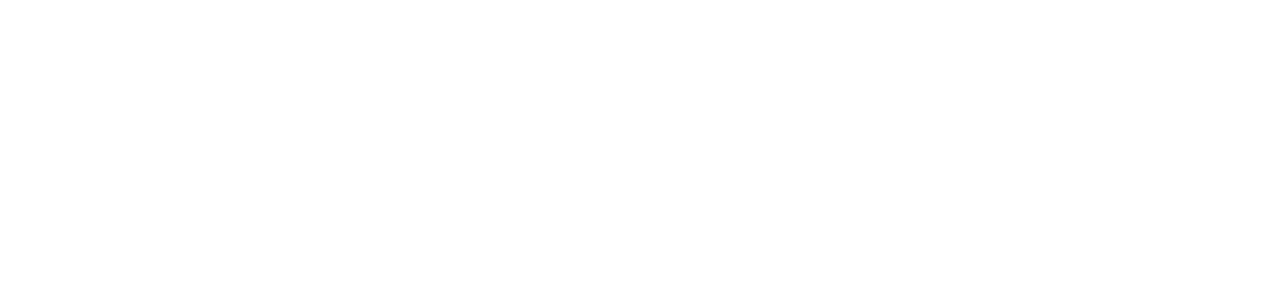
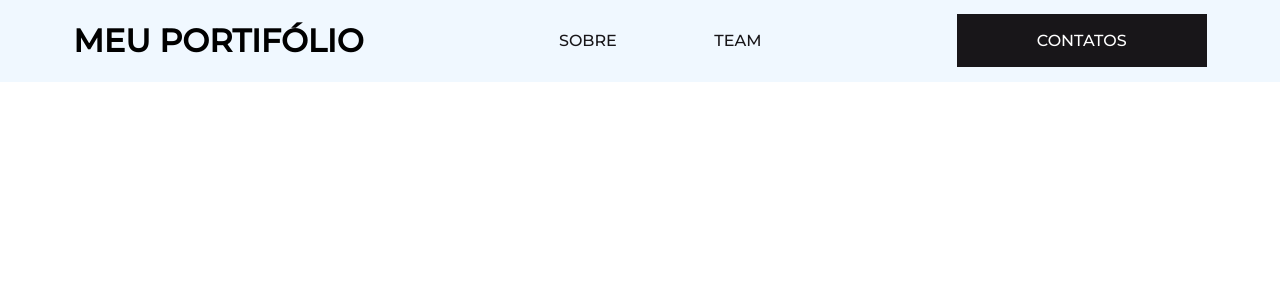
Before and after one commit to DanielDeJesusAraujo/my-portif-lio, a React (Create React App) app in the folder my_portifolio/: page /home in a window 1280 px wide. Before the commit this address had no page. Shown: the top 300 px of the page. Built offline with nearby package versions, Linux system fonts and the light colour scheme.

Commit message:
styling header component

```diff
--- a/my_portifolio/src/App.css
+++ b/my_portifolio/src/App.css
@@ -1,38 +1,17 @@
+@import url('https://fonts.googleapis.com/css2?family=Montserrat:wght@500&display=swap');
 .App {
   text-align: center;
 }
 
-.App-logo {
-  height: 40vmin;
-  pointer-events: none;
+body {
+  display: block;
+  margin: 0px;
 }
 
-@media (prefers-reduced-motion: no-preference) {
-  .App-logo {
-    animation: App-logo-spin infinite 20s linear;
-  }
+.button-black {
+  text-decoration: none;
+  color: white;
+  padding: 17px 80px;
+  margin-top: 500px;
+  background-color: #181619;
 }
-
-.App-header {
-  background-color: #282c34;
-  min-height: 100vh;
-  display: flex;
-  flex-direction: column;
-  align-items: center;
-  justify-content: center;
-  font-size: calc(10px + 2vmin);
-  color: white;
-}
-
-.App-link {
-  color: #61dafb;
-}
-
-@keyframes App-logo-spin {
-  from {
-    transform: rotate(0deg);
-  }
-  to {
-    transform: rotate(360deg);
-  }
-}
--- a/my_portifolio/src/App.js
+++ b/my_portifolio/src/App.js
@@ -1,11 +1,9 @@
 import './App.css';
-import Header from './components/Header';
 import MainRoutes from './routes/routes';
 
 function App() {
   return (
     <div className="App">
-      <Header />
       <MainRoutes />
     </div>
   );
--- /dev/null
+++ b/my_portifolio/src/components/Button.jsx
@@ -0,0 +1,13 @@
+import React from 'react'
+import { Link } from 'react-router-dom'
+
+function Button({ path, text }) {
+  //recebo o path para onde devo redirecionar
+  // e o texto que dovo exibir no link
+  // meu extilo está no App.css
+  return (
+    <Link className="button-black" to={path}>{text}</Link>
+  )
+}
+
+export default Button;
--- a/my_portifolio/src/components/Header.jsx
+++ b/my_portifolio/src/components/Header.jsx
@@ -1,15 +1,22 @@
 import React from 'react';
-import Header from '../styles/HeaderStyle';
+import { Link } from 'react-router-dom';
+import MainHeader from '../styles/HeaderStyle';
+import Button from './Button';
 
-function Heade() {
+function Header() {
   return (
-    <Header>
+    <MainHeader>
       <div>
         <h1>MEU PORTIFÓLIO</h1>
       </div>
-      <nav></nav>
-      <div></div>
-    </Header>
+      <nav>
+        <Link to="/sobre">SOBRE</Link>
+        <Link to="/theam">TEAM</Link>
+      </nav>
+      <div>
+        <Button path={'/contact'} text={'CONTATOS'}/>
+      </div>
+    </MainHeader>
   )
 }
 
--- a/my_portifolio/src/pages/Home.jsx
+++ b/my_portifolio/src/pages/Home.jsx
@@ -0,0 +1,20 @@
+import React from 'react'
+import Header from '../components/Header';
+
+function Home() {
+  return (
+    <main>
+      <Header />
+      <section>
+        <section>
+
+        </section>
+        <section>
+
+        </section>
+      </section>
+    </main>
+  )
+}
+
+export default Home;
--- a/my_portifolio/src/pages/Login.jsx
+++ b/my_portifolio/src/pages/Login.jsx
@@ -1,14 +1,19 @@
 import React from 'react'
 import Main from '../styles/LoginStyle';
+import { Link } from 'react-router-dom';
 
 function Login() {
   return (
     <Main>
       <section className="explore">
         <div>
-          <p>lorem12</p>
-          <p>lorem12</p>
-          <button>Explore</button>
+          <p className="my-name">
+          Bem vindo(a) ao meu portifólio.
+          </p>
+          <p className="info-login">
+            Veja meus projetos clicando no botão a baixo
+          </p>
+          <Link to="/home">Explore</Link>
         </div>
       </section>
     </Main>
--- a/my_portifolio/src/routes/routes.jsx
+++ b/my_portifolio/src/routes/routes.jsx
@@ -1,11 +1,13 @@
 import React from 'react'
 import { Routes, Route } from 'react-router-dom';
+import Home from '../pages/Home';
 import Login from '../pages/Login';
 
 function MainRoutes() {
   return (
     <Routes>
       <Route path="/my-portif-lio" element={ <Login /> }/>
+      <Route path="/home" element={<Home />} />
     </Routes>
   )
 }
--- a/my_portifolio/src/styles/HeaderStyle.jsx
+++ b/my_portifolio/src/styles/HeaderStyle.jsx
@@ -1,7 +1,24 @@
 import styled from 'styled-components';
 
-const Header = styled.header`
-  /* ... */
+const MainHeader = styled.header`
+  background-color: aliceblue;
+  display: flex;
+  justify-content: space-around;
+  align-items: center;
+
+  * {
+    font-family: 'Montserrat', sans-serif;
+  }
+
+  nav {
+    display: flex;
+    flex-basis: 300px;
+    justify-content: space-around;
+    * {
+      text-decoration: none;
+      color: #181619;
+    }
+  }
 `;
 
-export default Header;
+export default MainHeader;
--- a/my_portifolio/src/styles/LoginStyle.jsx
+++ b/my_portifolio/src/styles/LoginStyle.jsx
@@ -10,15 +10,28 @@
     justify-content: center;
     background-image: url(https://blog.carefy.com.br/wp-content/uploads/2021/11/robot-handshake-human-background-futuristic-digital-age-min-950x500.jpg);
     background-size: cover;
-    min-height: 90vh;
-    min-width: 70vh;
+    min-height: 100vh;
+    min-width: 100vh;
   }
 
-  button {
+  .my-name {
+    font-size: 40px;
+    font-family: 'Montserrat', sans-serif;
+  }
+
+  .info-login {
+    font-size: 20px;
+    font-family: 'Montserrat', sans-serif;
+  }
+
+  a {
+    font-family: 'Montserrat', sans-serif;
+    text-decoration: none;
+    color: black;
     opacity: 0.8;
-    height: 60px;
-    width: 220px;
-    border: none;
+    padding: 17px 80px;
+    margin-top: 500px;
+    background-color: white;
     :hover {
       opacity: 1;
     }
```
